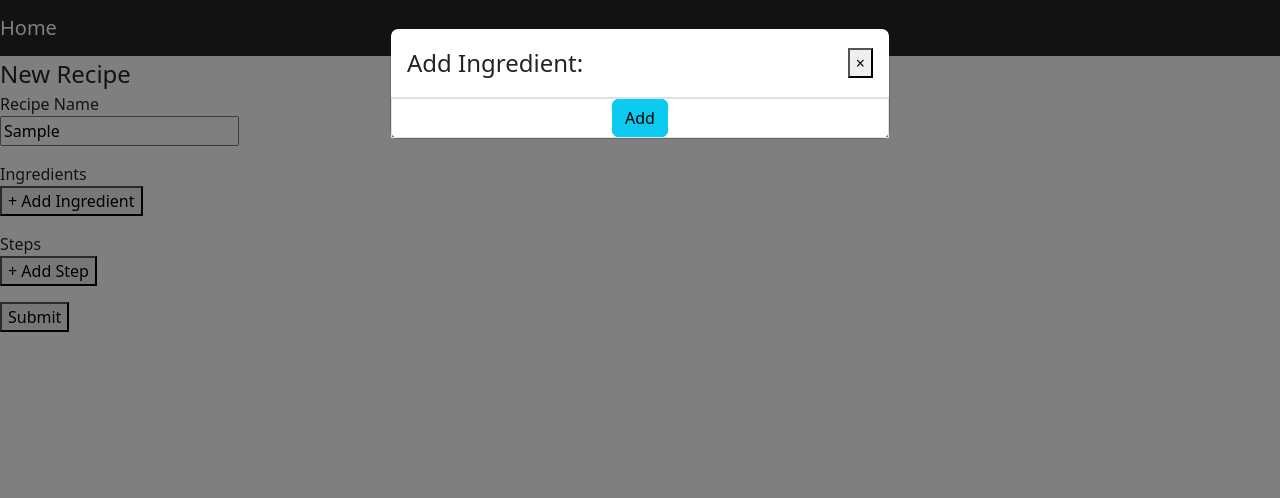
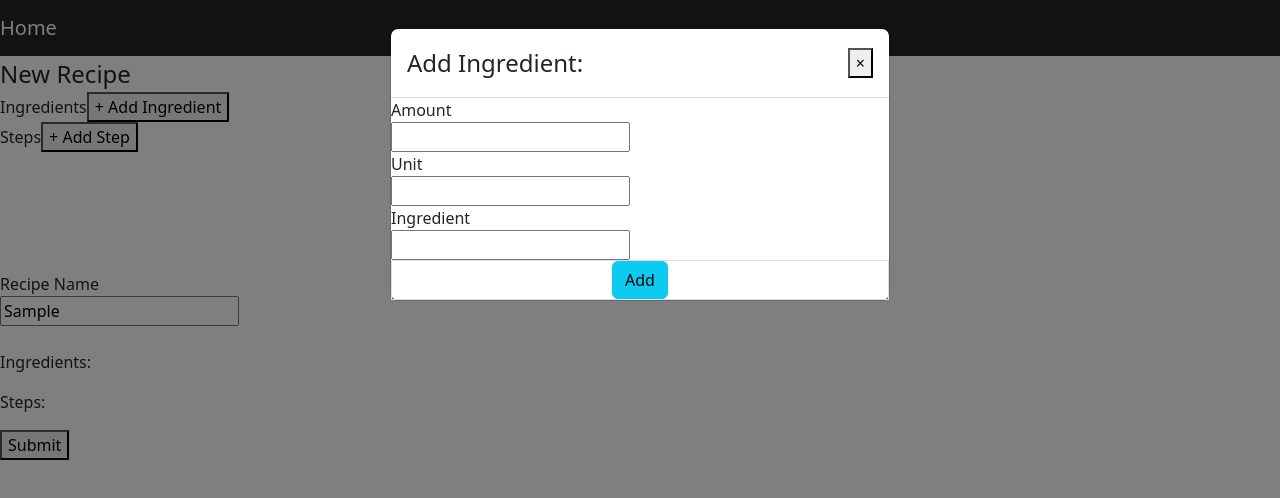
Before and after one commit to Jul-2022-LC-LiftOff/Grocery-Cart, an Angular app in the folder grocery-cart/: page /add-new in a window 1280 px wide. Both pictures are taken after typing "Sample" into the empty fields and a click on the button "+ Add Ingredient". Shown: the top 498 px of the page. Built offline with nearby package versions, Linux system fonts and the light colour scheme.

Commit message:
working on adding new recipe to database. Successfully added ingredientEntry and step to db, but not a whole recipe

```diff
--- a/grocery-cart/src/app/add-new/add-new.component.html
+++ b/grocery-cart/src/app/add-new/add-new.component.html
@@ -2,21 +2,32 @@
   <h4 class="modal-title" id="modal-basic-title">New Recipe</h4>
 </div>
 <div>
-    <form>
+  <div>
+    <label for="ingredients">Ingredients</label>
+    <button (click)="addIngredient(ingredientContent)">+ Add Ingredient</button>
+  </div>
+  <div class="form-group">
+    <label for="steps">Steps</label>
+    <button (click)="addStep(stepContent)">+ Add Step</button>
+  </div>
+    <br><br><br><br><br>
+  <form #f="ngForm" (ngSubmit)="onSubmit(f)" novalidate>
     <div class="form-group">
       <label for="name">Recipe Name</label>
       <div>
-                <p><input id="name" name="name" ngModel /></p>
+        <input id="name" name="name" ngModel />
       </div>
     </div>
-          <div class="form-group">
-            <label for="ingredients">Ingredients</label>
-                <p><button (click)="addIngredient(ingredientContent)">+ Add Ingredient</button></p>
-          </div>
-          <div class="form-group">
-            <label for="steps">Steps</label>
-            <p><button (click)="addStep(stepContent)">+ Add Step</button></p>
-          </div>
+    <br>
+    <p>Ingredients:</p>
+      <ul *ngFor="let ingredient of ingredients">
+        <li>{{ingredient.amount}} {{ingredient.unit}} {{ingredient.ingredient}}</li>
+      </ul>
+    <p>Steps:</p>
+      <ol *ngFor="let step of steps">
+        <li>{{step.step}}</li>
+      </ol>
+
     <div>
       <button type="submit">Submit</button>
     </div>
@@ -31,10 +42,23 @@
         <span aria-hidden="true">&times;</span>
       </button>
     </div>
+    <form #f="ngForm" (ngSubmit)="onAddIngredient(f)" novalidate>
+      <label for="name">Amount</label>
+      <div>
+        <input id="amount" name="amount" ngModel />
+      </div>
+      <label for="name">Unit</label>
+      <div>
+        <input id="unit" name="unit" ngModel />
+      </div>
+      <label for="name">Ingredient</label>
+      <div>
+        <input id="ingredient" name="ingredient" ngModel />
+      </div>
       <div class="border text-center">
         <button data-dismiss="modal" class="btn btn-info">Add</button>
       </div>
-
+    </form>
   </ng-template>
 
   <ng-template #stepContent let-modal>
@@ -44,8 +68,13 @@
         <span aria-hidden="true">&times;</span>
       </button>
     </div>
+    <form #f="ngForm" (ngSubmit)="onAddStep(f)" novalidate>
+      <label for="name">Step</label>
+      <div>
+        <input id="step" name="step" ngModel />
+      </div>
       <div class="border text-center">
         <button data-dismiss="modal" class="btn btn-info">Add</button>
       </div>
-
+    </form>
   </ng-template>
--- a/grocery-cart/src/app/add-new/add-new.component.ts
+++ b/grocery-cart/src/app/add-new/add-new.component.ts
@@ -3,14 +3,14 @@ import { Component, OnInit } from '@angular/core';
 import { Ingredient } from '../ingredient/ingredient.component';
 import { Step } from '../step/step.component';
 import {ModalDismissReasons, NgbModal} from '@ng-bootstrap/ng-bootstrap';
+import { NgForm } from '@angular/forms';
 
 export class Recipe {
   constructor(
     public id: number,
     public name: string,
     public ingredients: Ingredient[],
-    public steps: Step[],
-    public link: string
+    public steps: Step[]
   ) {
   }
 }
@@ -58,4 +58,36 @@ export class AddNewComponent implements OnInit {
     }
   }
 
+  onAddIngredient(f: NgForm) {
+    this.ingredients.push(f.value);
+    const url = 'http://localhost:8080/ingredientEntries/addnew';
+    this.httpClient.post(url, f.value)
+      .subscribe((result) => {
+        this.ngOnInit(); //reload the table
+      });
+    this.modalService.dismissAll(); //dismiss the modal
+    console.log(this.ingredients);
+  }
+
+  onAddStep(f: NgForm) {
+    this.steps.push(f.value);
+    const url = 'http://localhost:8080/steps/addnew';
+    this.httpClient.post(url, f.value)
+      .subscribe((result) => {
+        this.ngOnInit(); //reload the table
+      });
+    this.modalService.dismissAll(); //dismiss the modal
+    console.log(this.steps);
+  }
+
+
+
+  onSubmit(f: NgForm) {
+    const url = 'http://localhost:8080/recipes/addnew';
+    this.httpClient.post(url, f.value)
+      .subscribe((result) => {
+        this.ngOnInit(); //reload the table
+      });
+    this.modalService.dismissAll();
+  }
 }
```
Lines whose indentation alone changed are shown as unchanged.
